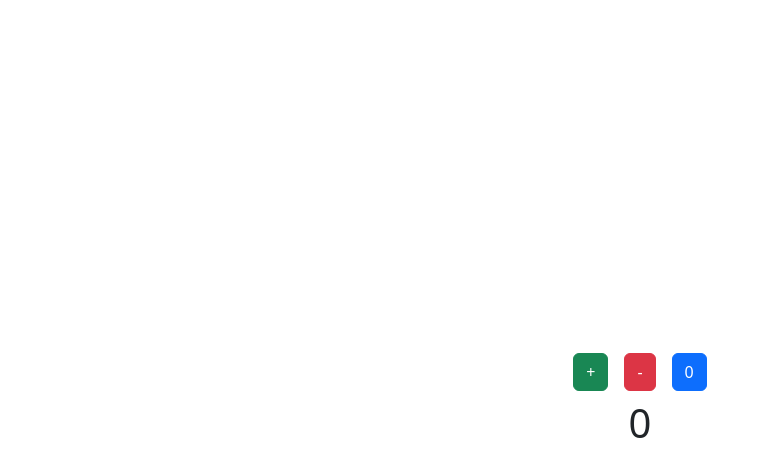
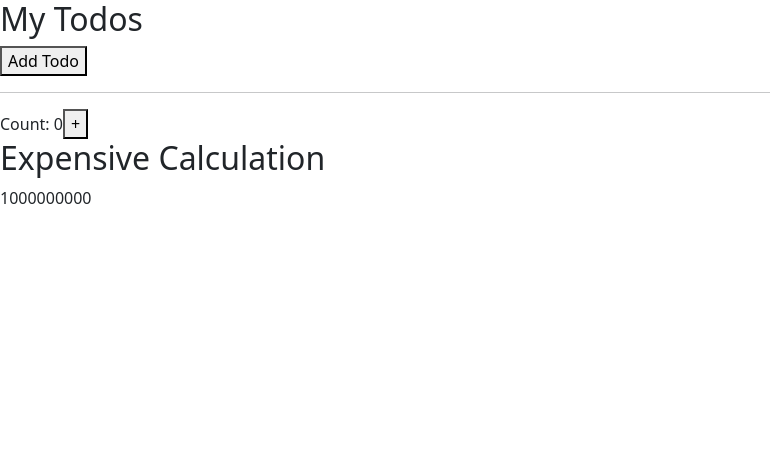
Before and after one commit to Hicham1970/hichamoapp, a React (Create React App) app: page / in a window 1280 px wide. Shown: the top 476 px of the page, without its empty margins (0-770 px from the left). Built offline with nearby package versions, Linux system fonts and the light colour scheme.

Commit message:
UseMemo hooh

```diff
--- a/src/App.js
+++ b/src/App.js
@@ -1,11 +1,11 @@
 import "bootstrap/dist/css/bootstrap.min.css";
-import UseReducerArabic from "./Hooks/UseReducerArabic";
+import AppWithMemo from "./Hooks/UseMemo";
 // import IndexRouter from "./indexRouter";
 
 export default function App() {
   return (
     <>
-      <UseReducerArabic />
+      <AppWithMemo />
     </>
   )
 }
--- /dev/null
+++ b/src/Hooks/UseMemo.jsx
@@ -0,0 +1,41 @@
+import { useState, useMemo } from "react";
+
+export default function AppWithMemo() {
+    const [count, setCount] = useState(0);
+    const [todos, setTodos] = useState([]);
+    const calculation = useMemo(() => expensiveCalculation(count), [count]);
+
+    const increment = () => {
+        setCount((c) => c + 1);
+    };
+    const addTodo = () => {
+        setTodos((t) => [...t, "New Todo"]);
+    };
+
+    return (
+        <div>
+            <div>
+                <h2>My Todos</h2>
+                {todos.map((todo, index) => {
+                    return <p key={index}>{todo}</p>;
+                })}
+                <button onClick={addTodo}>Add Todo</button>
+            </div>
+            <hr />
+            <div>
+                Count: {count}
+                <button onClick={increment}>+</button>
+                <h2>Expensive Calculation</h2>
+                {calculation}
+            </div>
+        </div>
+    );
+};
+
+const expensiveCalculation = (num) => {
+    console.log("Calculating...");
+    for (let i = 0; i < 1000000000; i++) {
+        num += 1;
+    }
+    return num;
+};
```
Also changed, not shown: src/Hooks/ExpensiveCalculation.jsx (added, +42 -0 lines).
